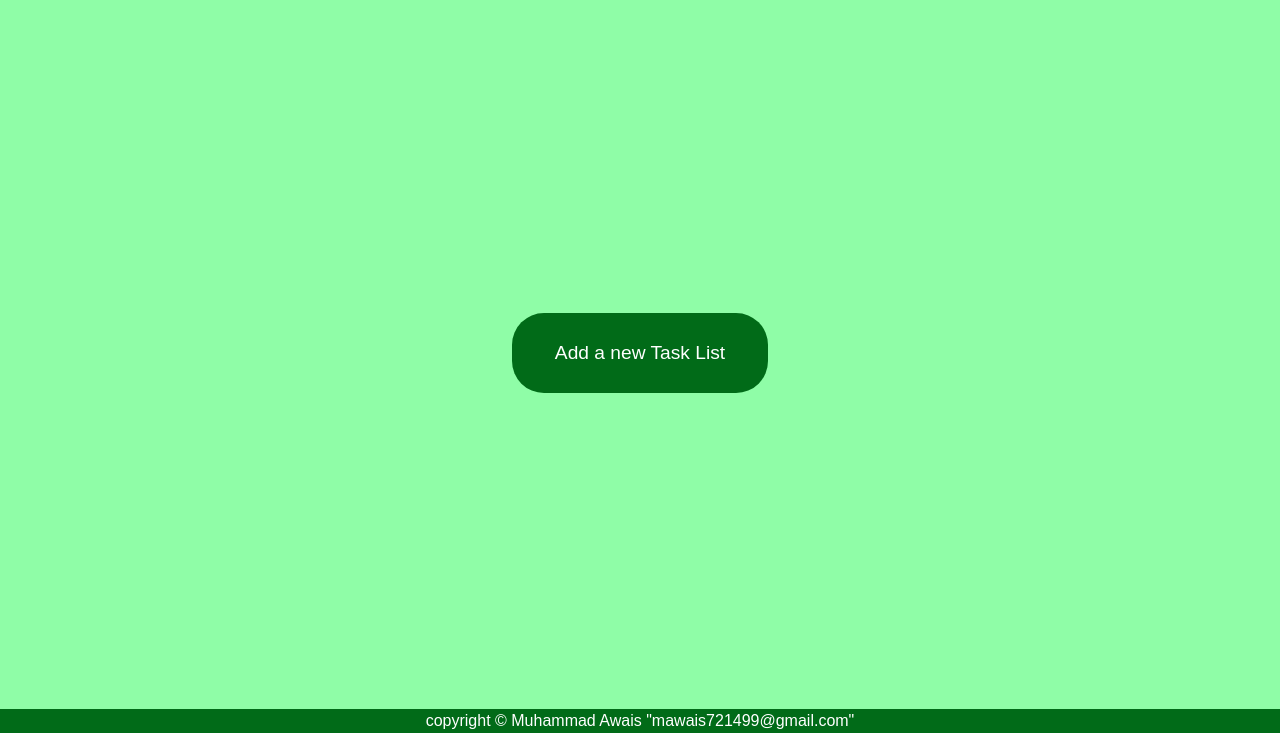
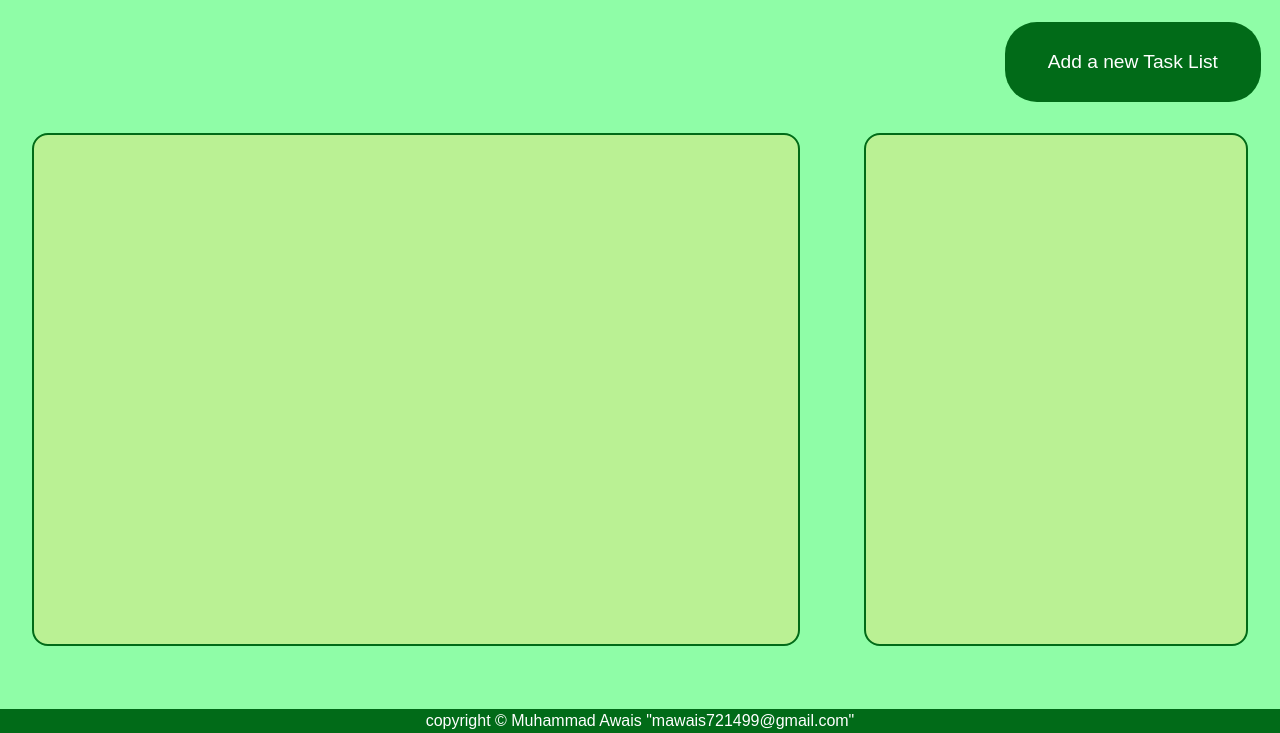
Before and after one commit to AWAIS0129/TaskManagementSystem, a plain HTML site: page index.html in a window 1280 px wide. Both pictures are taken after a click on the button "Add a new Task List". Shown: the part 67-800 px from the top of the page. Drawn offline with Linux system fonts and the light colour scheme; a web font is replaced by a local one.

Commit message:
defined what happens when a user clicks add task list button

```diff
--- a/scripts/script.js
+++ b/scripts/script.js
@@ -0,0 +1,27 @@
+
+
+const bodyContainer =  document.querySelector('.bodyContainer');
+const button = document.querySelector('.btn');
+
+
+button.addEventListener('click',()=>{
+    if (!(bodyContainer.querySelector('.panelBox'))){
+        bodyContainer.classList.add('bodyContainerClicked');
+        button.classList.add('btnClicked');
+
+
+        const panelBox = document.createElement('div');
+        panelBox.classList.add('panelBox');
+
+        const listPanel =document.createElement('div');
+        listPanel.classList.add('listPanel');
+
+        const taskPanel = document.createElement('div');
+        taskPanel.classList.add('taskPanel');
+
+        panelBox.appendChild(taskPanel);
+        panelBox.appendChild(listPanel);
+        bodyContainer.appendChild(panelBox);
+        }
+
+})
--- a/style.css
+++ b/style.css
@@ -77,6 +77,17 @@
 }
 
 
+.bodyContainerClicked{
+    flex-direction: column;
+    justify-content: space-around;
+}
+.btnClicked{
+   align-self: flex-end;
+   margin: 1em;
+   width: 10%;
+
+}
+
 .footerContainer{
     width: 100%;
     height :3vh;
@@ -85,3 +96,25 @@
     justify-content: center;
     align-items: center;
 }
+
+.panelBox{
+    width: 100%;
+    height: 80%;
+    display: flex;
+    justify-content: space-around;
+}
+
+.taskPanel{
+    width: 60%;
+    height: 90%;
+    border:2px solid  #016b18;
+    border-radius: 1em;
+    background-color: #baf194;
+}
+.listPanel{
+    width: 30%;
+    height: 90%;
+    border:2px solid  #016b18;
+    border-radius: 1em;
+    background-color: #baf194;
+}
```
